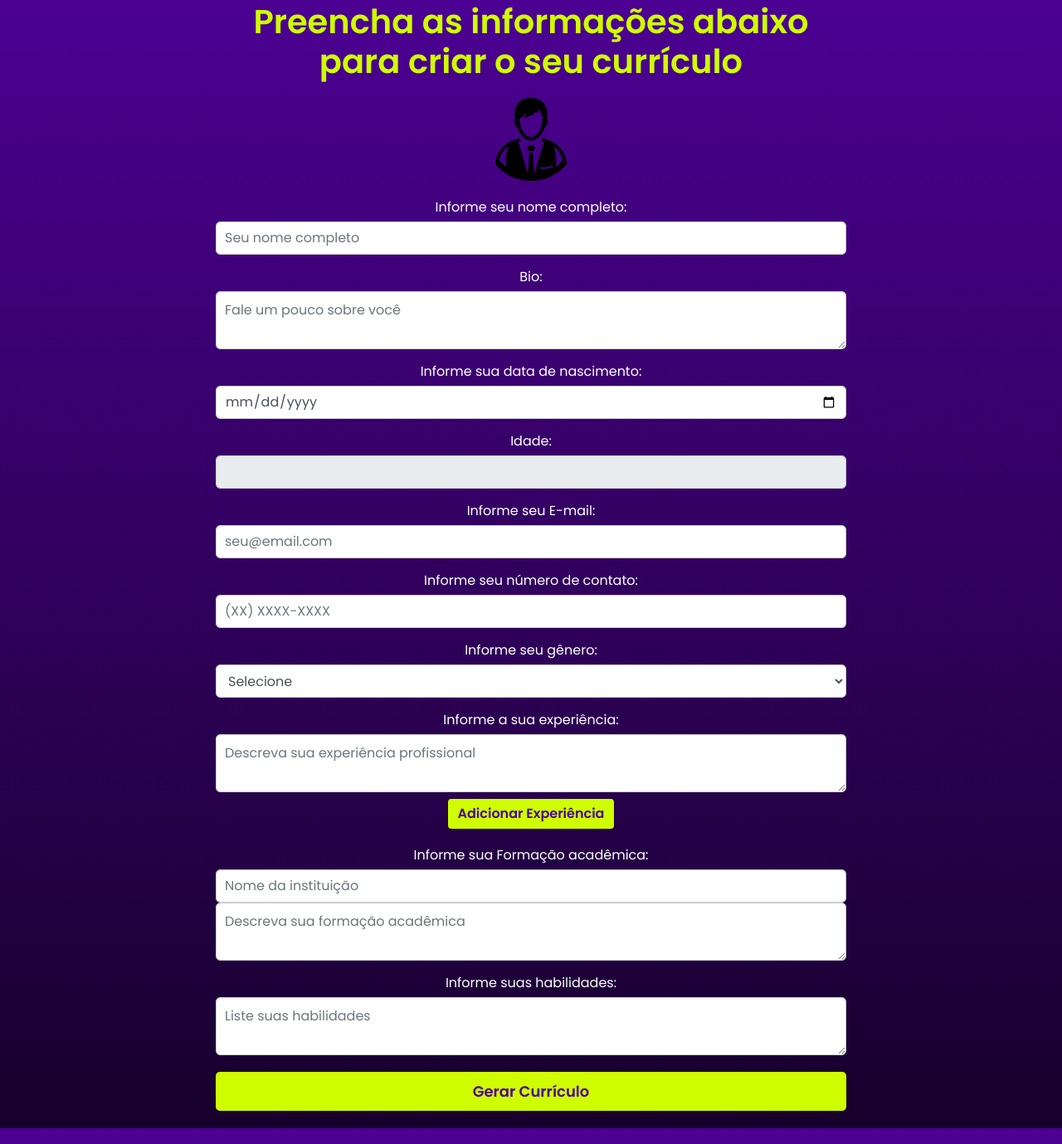
After one commit to Oliv-Patrik/Gerador-De-Curriculos, a PHP site: page /curriculo.php in a window 1280 px wide. The commit adds this page. Shown: the whole page at 83% size. Run offline with PHP 8.4, Linux system fonts and the light colour scheme; some libraries are stand-ins or nearby versions.

Commit message:
Adicionado calculo automatico para a idade e adicionado botão de para adicionar mais campos de experiencia

```diff
--- /dev/null
+++ b/CSS/curriculoStyles.css
@@ -0,0 +1,99 @@
+/* Estiliza o corpo da página */
+body {
+  font-family: 'Poppins', sans-serif;
+  margin: 0;
+  padding: 0;
+  background: linear-gradient(to bottom, #4C0192, #17002C);
+  background-size: 100% 100%;
+  display: flex;
+  justify-content: center;
+  align-items: center;
+  height: 170vh;
+}
+
+/* Estiliza o conteúdo principal */
+.container {
+  text-align: center;
+  color: #fff;
+  max-width: 800px;
+  width: 100%;
+  margin: 0;
+  padding: 20px;
+  display: flex;
+  flex-direction: column;
+  align-items: center;
+}
+
+/* Estiliza o título */
+h1 {
+  font-size: 2.5rem;
+  font-weight: bold;
+  color: #CFFE00;
+  margin-bottom: 20px;
+  position: relative;
+}
+
+/* Estiliza o ícone de pessoas */
+.people-icon {
+  display: block;
+  margin: 0 auto 20px auto;
+  width: 100px;
+  height: 100px;
+  position: relative;
+}
+
+/* Estiliza os grupos de entrada */
+.form-group {
+  width: 100%;
+  margin-bottom: 15px;
+  position: relative;
+}
+
+.form-group label {
+  font-size: 1rem;
+  margin-bottom: 5px;
+}
+
+.form-control {
+  width: 100%;
+  padding: 10px;
+  border: 1px solid #ccc;
+  border-radius: 5px;
+  font-size: 1rem;
+  height: 40px; /* Ajuste a altura dos campos de entrada */
+}
+
+/* Estiliza o botão Criar Currículo */
+.btn-primary {
+  background-color: #CFFE00;
+  color: #4C0192;
+  border: none;
+  border-radius: 5px;
+  padding: 10px 20px;
+  font-size: 1.125rem;
+  font-weight: bold;
+  cursor: pointer;
+  display: block;
+  margin: 20px auto;
+  text-align: center;
+  position: relative;
+}
+
+.btn-primary:hover {
+  background-color: #bff000;
+}
+
+.btn-secondary {
+  background-color: #CFFE00;
+  color: #4C0192;
+  border: none;
+  font-weight: bold;
+  cursor: pointer;
+  display: block;
+  margin: 20px auto;
+  text-align: center;
+}
+
+.btn-secondary:hover {
+  background-color: #bff000;
+}
--- /dev/null
+++ b/curriculo.php
@@ -0,0 +1,75 @@
+<!DOCTYPE html>
+<html lang="pt-BR">
+<head>
+    <meta charset="UTF-8">
+    <meta name="viewport" content="width=device-width, initial-scale=1.0">
+    <title>Crie seu Currículo</title>
+    <link rel="stylesheet" href="https://stackpath.bootstrapcdn.com/bootstrap/4.5.2/css/bootstrap.min.css">
+    <link rel="stylesheet" href="css/curriculoStyles.css">
+    <link href="https://fonts.googleapis.com/css2?family=Poppins:wght@400;600&display=swap" rel="stylesheet">
+</head>
+<body>
+    <div class="container">
+        <div class="content">
+            <h1>Preencha as informações abaixo para criar o seu currículo</h1>
+            <img src="icon/user-icon.png" alt="Ícone de usuário" class="people-icon">
+            <form>
+                <div class="form-group">
+                    <label for="name">Informe seu nome completo:</label>
+                    <input type="text" id="name" class="form-control" placeholder="Seu nome completo" required>
+                </div>
+                <div class="form-group">
+                    <label for="bio">Bio:</label>
+                    <textarea id="bio" class="form-control" placeholder="Fale um pouco sobre você"></textarea>
+                </div>
+                <div class="form-group">
+                    <label for="dataNascimento">Informe sua data de nascimento:</label>
+                    <input type="date" class="form-control" id="dataNascimento" name="dataNascimento" required>
+                </div>
+                <div class="form-group">
+                    <label for="idade">Idade:</label>
+                    <input type="text" class="form-control" id="idade" name="idade" readonly>
+                </div>
+                <div class="form-group">
+                    <label for="email">Informe seu E-mail:</label>
+                    <input type="email" id="email" class="form-control" placeholder="seu@email.com" required>
+                </div>
+                <div class="form-group">
+                    <label for="phone">Informe seu número de contato:</label>
+                    <input type="tel" id="phone" class="form-control" placeholder="(XX) XXXX-XXXX" required>
+                </div>
+                <div class="form-group">
+                    <label for="gender">Informe seu gênero:</label>
+                    <select id="gender" class="form-control">
+                        <option value="">Selecione</option>
+                        <option value="Masculino">Masculino</option>
+                        <option value="Feminino">Feminino</option>
+                        <option value="Outro">Outro</option>
+                    </select>
+                </div>
+                <div class="form-group experience">
+                    <label for="experience">Informe a sua experiência:</label>
+                    <textarea class="form-control" placeholder="Descreva sua experiência profissional"></textarea>
+                    <button type="button" class="btn btn-secondary mt-2" id="addExperience">Adicionar Experiência</button>
+                    <div id="experienceContainer"></div>
+                </div>
+                <div class="form-group education">
+                    <label for="education">Informe sua Formação acadêmica:</label>
+                    <input type="text" id="education" class="form-control" placeholder="Nome da instituição">
+                    <textarea id="education-text" class="form-control" placeholder="Descreva sua formação acadêmica"></textarea>
+                </div>
+                <div class="form-group skills">
+                    <label for="skills">Informe suas habilidades:</label>
+                    <textarea id="skills-text" class="form-control" placeholder="Liste suas habilidades"></textarea>
+                </div>
+                <button type="button" onclick="gerarCurriculo()" class="btn btn-primary btn-lg btn-block">Gerar Currículo</button>
+            </form>
+        </div>
+    </div>
+
+    <script src="https://code.jquery.com/jquery-3.6.0.min.js"></script>
+    <script src="js/scripts.js"></script>
+    <script src="https://cdn.jsdelivr.net/npm/@popperjs/core@2.5.4/dist/umd/popper.min.js"></script>
+    <script src="https://stackpath.bootstrapcdn.com/bootstrap/4.5.2/js/bootstrap.min.js"></script>
+</body>
+</html>
--- a/Index.html
+++ b/index.php
@@ -5,7 +5,7 @@
     <meta name="viewport" content="width=device-width, initial-scale=1.0">
     <title>Gerador de Currículo</title>
     <link rel="stylesheet" href="https://stackpath.bootstrapcdn.com/bootstrap/4.5.2/css/bootstrap.min.css">
-    <link rel="stylesheet" href="/CSS/main.css">
+    <link rel="stylesheet" href="css\style.css">
     <link href="https://fonts.googleapis.com/css2?family=Poppins:wght@400;600&display=swap" rel="stylesheet">
 </head>
 <body>
@@ -28,7 +28,7 @@
         </div>
     </div>
 
-    <script src="js/app.js"></script>
+    <script src="js\scripts.js"></script>
     <script src="https://code.jquery.com/jquery-3.5.1.slim.min.js"></script>
     <script src="https://cdn.jsdelivr.net/npm/@popperjs/core@2.5.4/dist/umd/popper.min.js"></script>
     <script src="https://stackpath.bootstrapcdn.com/bootstrap/4.5.2/js/bootstrap.min.js"></script>
--- a/js/app.js
+++ /dev/null
@@ -1,4 +0,0 @@
-function criarCurriculo() {
-    window.location.href = "HTML/curriculo.html"; // Substitua "nova_tela.html" com o nome da tela que você deseja redirecionar
-    console.log
-  }
--- /dev/null
+++ b/js/scripts.js
@@ -0,0 +1,35 @@
+function criarCurriculo() {
+    window.location.href = "curriculo.php"; // Substitua "nova_tela.html" com o nome da tela que você deseja redirecionar
+  }
+
+document.addEventListener('DOMContentLoaded', function() {
+  $(document).ready(function() {
+    // Calcula a idade com base na data de nascimento
+    $('#dataNascimento').on('change', function() {
+        var dataNascimento = new Date($(this).val());
+        var hoje = new Date();
+        var idade = hoje.getFullYear() - dataNascimento.getFullYear();
+
+        // Calcula a diferença em meses
+        var meses = hoje.getMonth() - dataNascimento.getMonth();
+
+        // Se a diferença de meses for negativa ou se for o mesmo mês mas o dia atual for menor que o dia de nascimento, reduz a idade em 1
+        if (meses < 0 || (meses === 0 && hoje.getDate() < dataNascimento.getDate())) {
+            idade--;
+        }
+        $('#idade').val(idade);
+    });
+  });
+
+  // Código para adicionar novas experiências
+  const addExperienceBtn = document.getElementById('addExperience');
+  const experienceContainer = document.getElementById('experienceContainer');
+
+  addExperienceBtn.addEventListener('click', function() {
+      const newField = document.createElement('textarea');
+      newField.name = 'experiencia[]';
+      newField.placeholder = 'Experiência Profissional';
+      newField.classList.add('form-control', 'mt-2');
+      experienceContainer.appendChild(newField);
+    });
+});
```
Also changed, not shown: HTML/curriculo.html (deleted, +0 -68 lines), CSS/style.css (renamed from CSS/main.css), icon/user-icon.png (renamed from HTML/user-icon.png).
